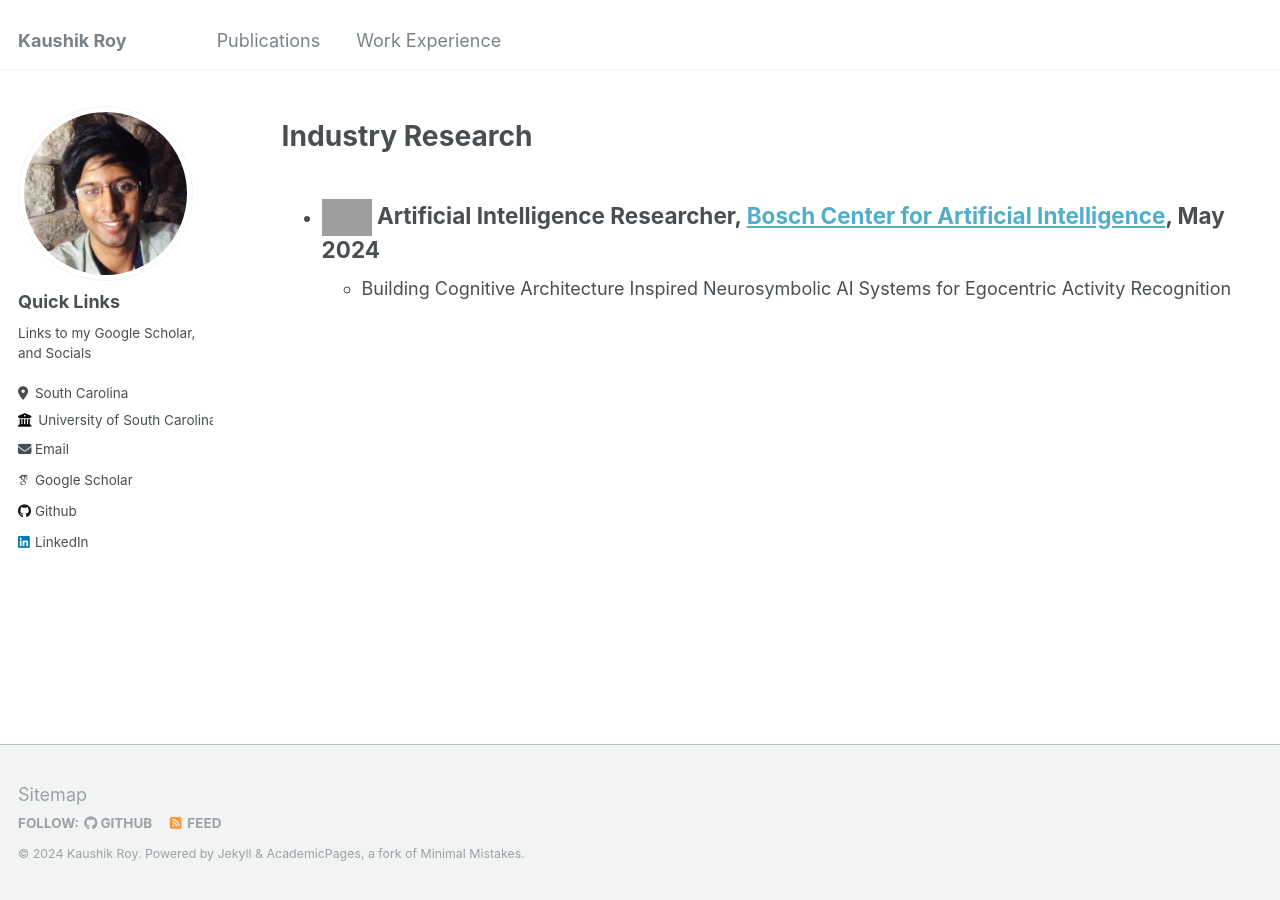
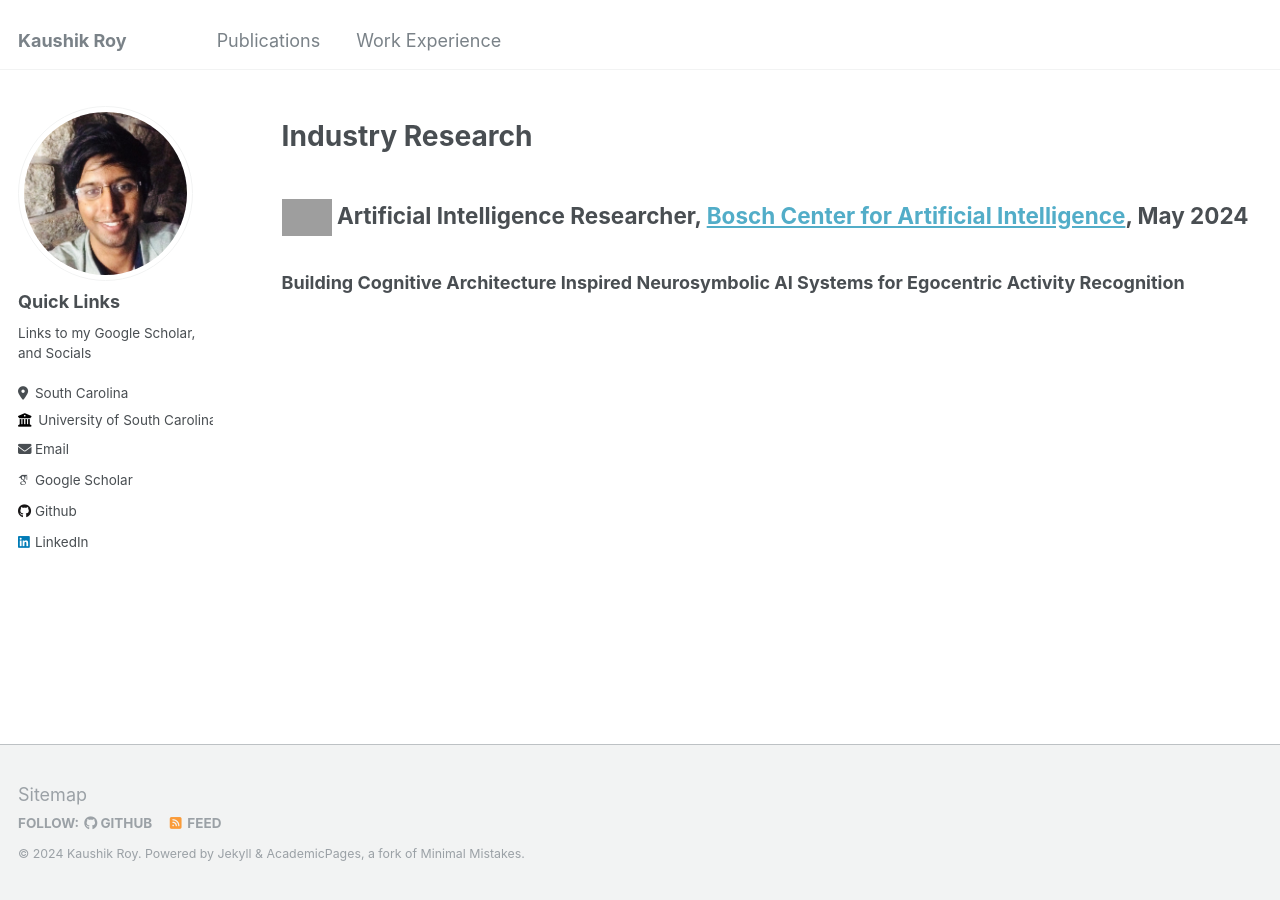
Before and after one commit to kauroy1994/home, a Jekyll site: the page built from _pages/cv.md, in a window 1280 px wide. Built offline with Jekyll 4.4.1, drawn with Linux system fonts in a browser that asks for light colours; some web fonts are replaced; grey boxes are pictures that could not be loaded.

Commit message:
Update cv.md

```diff
--- a/_pages/cv.md
+++ b/_pages/cv.md
@@ -10,5 +10,5 @@
 Industry Research
 ======
 
-* ## <img src="https://github.com/kauroy1994/home/assets/57400980/8891649c-c178-41b9-8182-18d9c138fc95" width="50" height="50"> Artificial Intelligence Researcher, [Bosch Center for Artificial Intelligence](https://www.bosch-ai.com/), May 2024
-  *  Building Cognitive Architecture Inspired Neurosymbolic AI Systems for Egocentric Activity Recognition
+## <img src="https://github.com/kauroy1994/home/assets/57400980/8891649c-c178-41b9-8182-18d9c138fc95" width="50" height="50"> Artificial Intelligence Researcher, [Bosch Center for Artificial Intelligence](https://www.bosch-ai.com/), May 2024
+###  Building Cognitive Architecture Inspired Neurosymbolic AI Systems for Egocentric Activity Recognition
```
